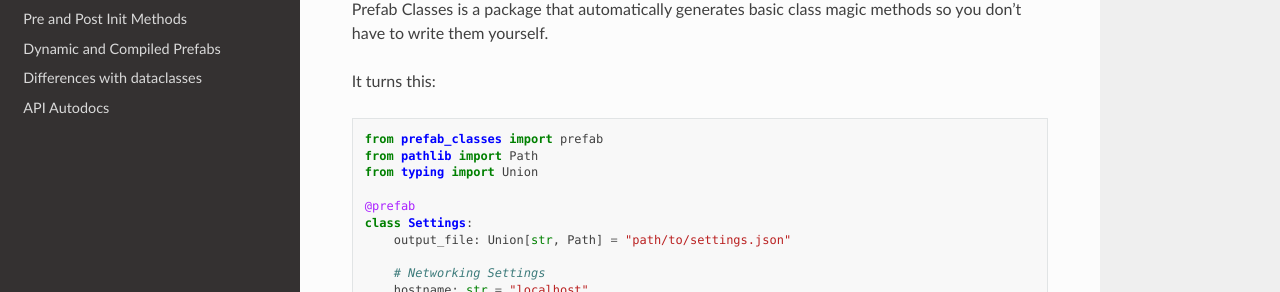
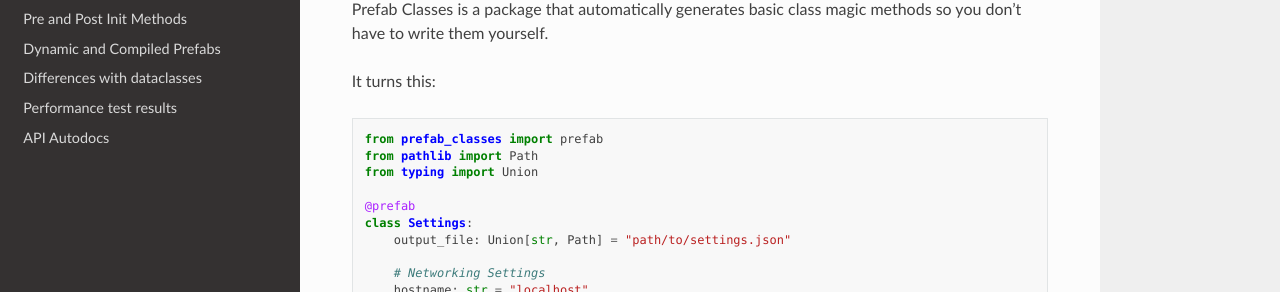
Before and after one commit to DavidCEllis/PrefabClasses, a Sphinx documentation site: the page built from docs/index.md, in a window 1280 px wide. Shown: the part 162-454 px from the top of the page. Built offline with Sphinx 7.4.7 and the Read the Docs theme 2.0.0, drawn with Linux system fonts in a browser that asks for light colours.

Commit message:
Add performance tests to docs.

````diff
--- a/docs/index.md
+++ b/docs/index.md
@@ -10,6 +10,7 @@
 pre_post_init
 dynamic_and_compiled
 extra/dataclasses_differences
+extra/performance_tests
 api
 ```
 
````
